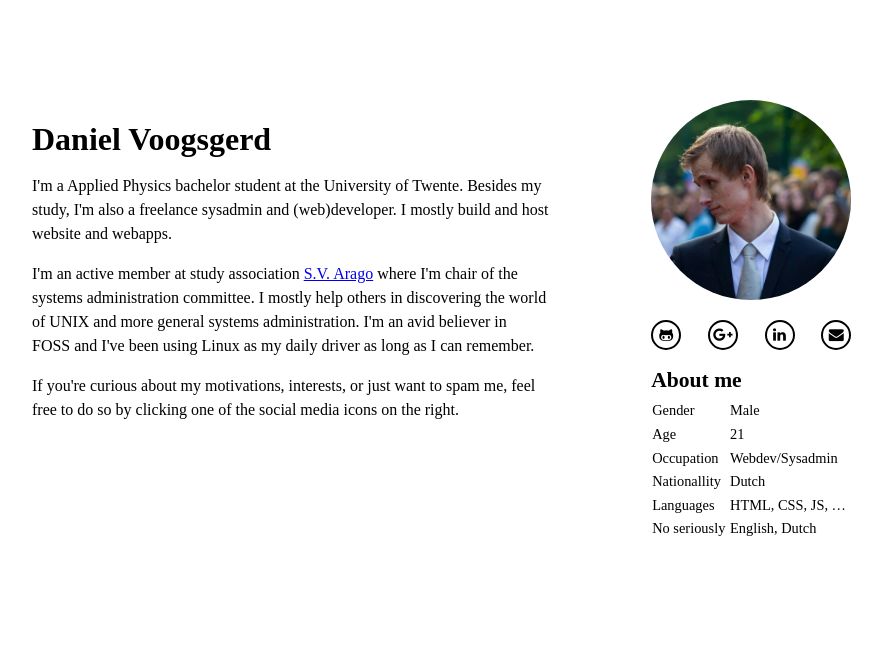
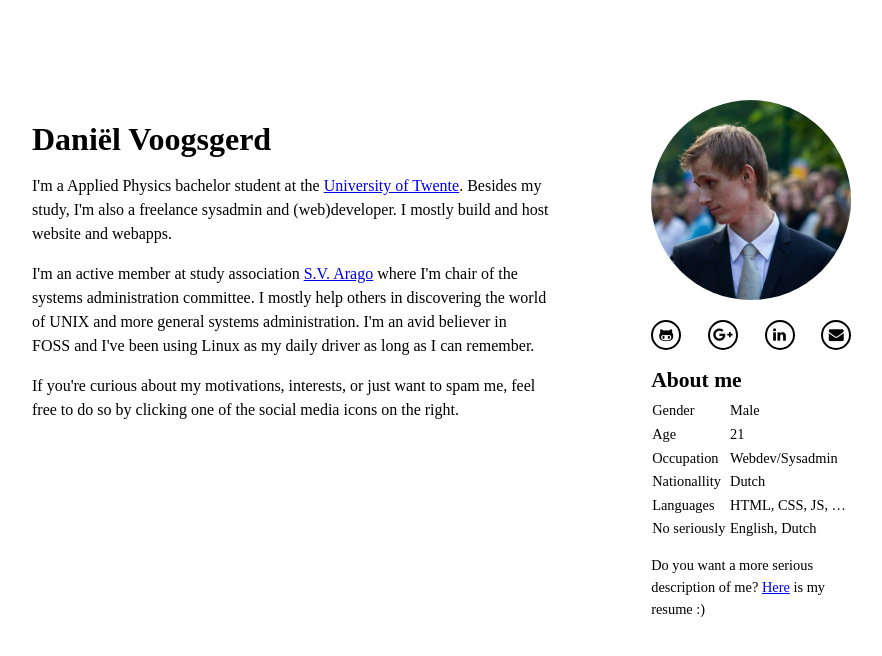
Before and after one commit to DanielVoogsgerd/personal-website, a plain HTML site: page index.html in a window 1280 px wide. Shown: the whole page, without its empty margins (96-978 px from the left). Drawn offline with Linux system fonts and the light colour scheme.

Commit message:
Small content update

```diff
--- a/css/style.css
+++ b/css/style.css
@@ -6,7 +6,6 @@
 	overflow: hidden;
 	margin: 0 auto;
 }
-
 
 p { line-height: 1.5em; }
 
@@ -25,7 +24,7 @@ a.icon { display: block; width: 30px; height: 30px; border: 2px solid black; fon
 .icon.email:before { content: '\f0e0'; }
 
 h1, h2 { margin-bottom: 0.3em;}
-
+dfn { font-style: normal; }
 .knowledgecard { font-size: 0.9em; }
 .knowledgecard table { border-collapse: collapse; width: 100%; font-size: inherit; }
 
--- a/index.html
+++ b/index.html
@@ -7,10 +7,10 @@
 <body>
 	<div class="container">
 		<main>
-			<h1>Daniel Voogsgerd</h1>
+			<h1><dfn title="Just pronounce it like Daniel, the e-diaeresis is just the Dutch way of writing it.">Daniël Voogsgerd</dfn></h1>
 			<section id="intro">
-				<p>I'm a Applied Physics bachelor student at the University of Twente. Besides my study, I'm also a freelance sysadmin and (web)developer. I mostly build and host website and webapps.</p>
-				<p>I'm an active member at study association <a href="https://www.arago.utwente.nl">S.V. Arago</a> where I'm chair of the systems administration committee. I mostly help others in discovering the world of UNIX and more general systems administration. I'm an avid believer in FOSS and I've been using Linux as my daily driver as long as I can remember.</p>
+				<p>I'm a Applied Physics bachelor student at the <a target="_blank" href="https://utwente.nl">University of Twente</a>. Besides my study, I'm also a freelance sysadmin and (web)developer. I mostly build and host website and webapps.</p>
+				<p>I'm an active member at study association <a target="_blank" href="https://www.arago.utwente.nl">S.V. Arago</a> where I'm chair of the systems administration committee. I mostly help others in discovering the world of UNIX and more general systems administration. I'm an avid believer in FOSS and I've been using Linux as my daily driver as long as I can remember.</p>
 				<p>If you're curious about my motivations, interests, or just want to spam me, feel free to do so by clicking one of the social media icons on the right.</p>
 			</section>
 		</main>
@@ -53,6 +53,8 @@
 						<td>English, Dutch</td>
 					</tr>
 				</table>
+
+				<p>Do you want a more serious description of me? <a target="_blank" href="http://files.danielvoogsgerd.nl/cv.pdf">Here</a> is my resume :)</p>
 			</aside>
 		</div>
 	</div>
```
